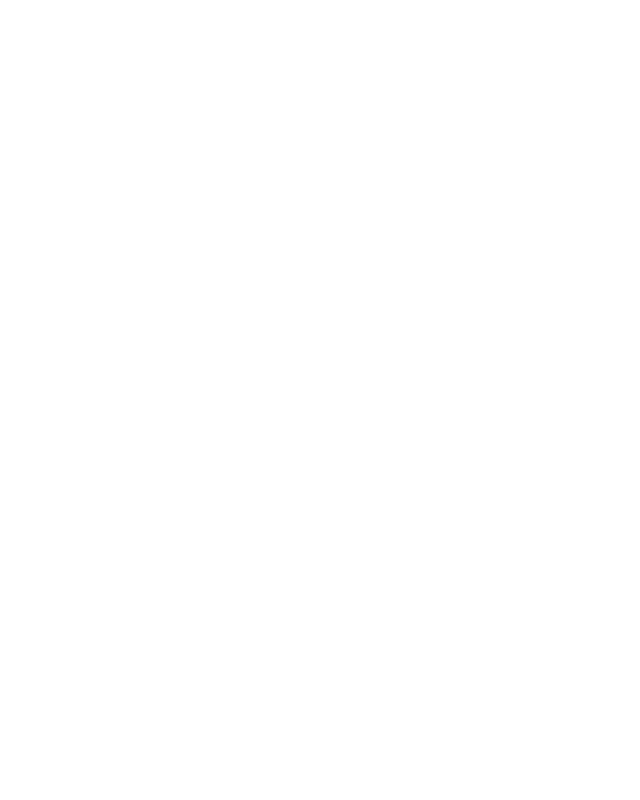
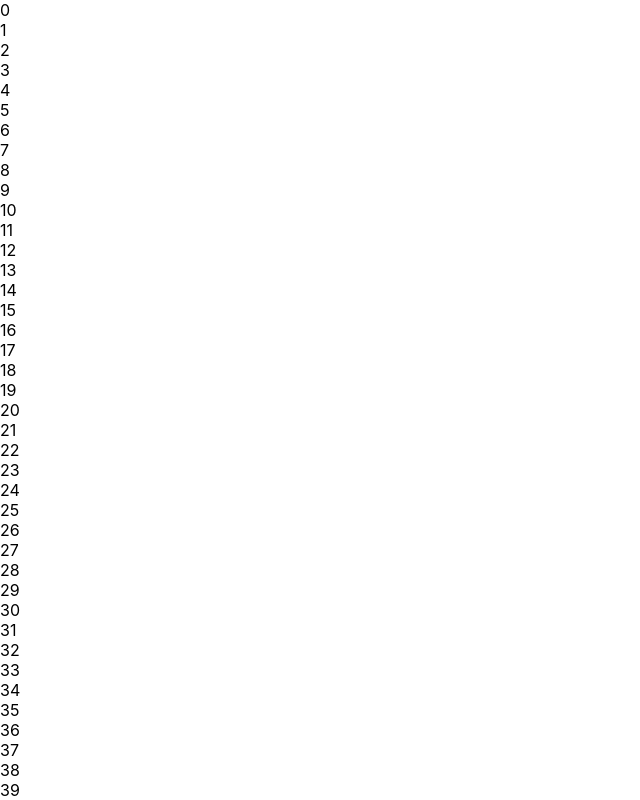
Before and after one commit to cy3589/next-js-intinite-scroll-with-react-virtualized, a Next.js app: page / in a window 1280 px wide. Shown: the top 800 px of the page, without its empty margins (0-640 px from the left). Built offline with nearby package versions, Linux system fonts and the light colour scheme; no server answers.

Commit message:
isFetching 관련 로직 추가

```diff
--- a/package.json
+++ b/package.json
@@ -21,7 +21,7 @@
     "@types/node": "17.0.19",
     "@types/react": "17.0.39",
     "@types/react-virtualized": "^9.21.20",
-    "@typescript-eslint/eslint-plugin": "^5.12.1",
+    "@typescript-eslint/eslint-plugin": "^5.13.0",
     "@typescript-eslint/parser": "^5.12.1",
     "eslint": "^8.9.0",
     "eslint-config-airbnb": "^19.0.4",
--- /dev/null
+++ b/pages/api/InfiniteLoadFunctionAPI.ts
@@ -0,0 +1,20 @@
+import axios from 'axios';
+import type { NextApiRequest, NextApiResponse } from 'next';
+
+const API_URL = 'https://ohou.se';
+
+const InfiniteLoadFunctionAPI = async (
+  req: NextApiRequest,
+  res: NextApiResponse,
+) => {
+  res.status(200).json({ name: 'John Doe' });
+};
+
+// export default function handler(
+//   req: NextApiRequest,
+//   res: NextApiResponse<Data>,
+// ) {
+//   res.status(200).json({ name: 'John Doe' });
+// }
+
+export default InfiniteLoadFunctionAPI;
--- /dev/null
+++ b/pages/api/hello.ts
@@ -0,0 +1,13 @@
+// Next.js API route support: https://nextjs.org/docs/api-routes/introduction
+import type { NextApiRequest, NextApiResponse } from 'next';
+
+type Data = {
+  name: string;
+};
+
+export default function handler(
+  req: NextApiRequest,
+  res: NextApiResponse<Data>,
+) {
+  res.status(200).json({ name: 'John Doe' });
+}
--- a/pages/index.tsx
+++ b/pages/index.tsx
@@ -64,13 +64,17 @@ const Home: NextPage = () => {
       defaultHeight: 100,
     }),
   );
-  const { data, fetchNextPage } = useInfiniteQuery('poke', getPokes, {
-    getNextPageParam: (lastPage) => {
-      return new URLSearchParams(
-        lastPage.next.split('?')[lastPage.next.split('?').length - 1],
-      ).get('offset');
+  const { data, fetchNextPage, isFetching } = useInfiniteQuery(
+    'poke',
+    getPokes,
+    {
+      getNextPageParam: (lastPage) => {
+        return new URLSearchParams(
+          lastPage.next.split('?')[lastPage.next.split('?').length - 1],
+        ).get('offset');
+      },
     },
-  });
+  );
   const render = data?.pages.flatMap(({ results }) => results);
   return (
     <div>
@@ -79,11 +83,16 @@ const Home: NextPage = () => {
         <meta name="description" content="Generated by create next app" />
         <link rel="icon" href="/favicon.ico" />
       </Head>
+      {Array(300)
+        .fill(null)
+        .map((v, i) => (
+          <div key={i}>{i}</div>
+        ))}
       <InfiniteLoader
         isRowLoaded={({ index }) => (render ? index < render?.length : true)}
         rowCount={Infinity}
         loadMoreRows={async () => {
-          if (data && Array.isArray(data?.pages))
+          if (data && Array.isArray(data?.pages) && !isFetching)
             await fetchNextPage(data.pages[data.pages.length - 1]);
         }}
       >
```
Also changed, not shown: tsconfig.json (+6 -1 lines), 1 other file (tests, documents, lock files or other folders).
